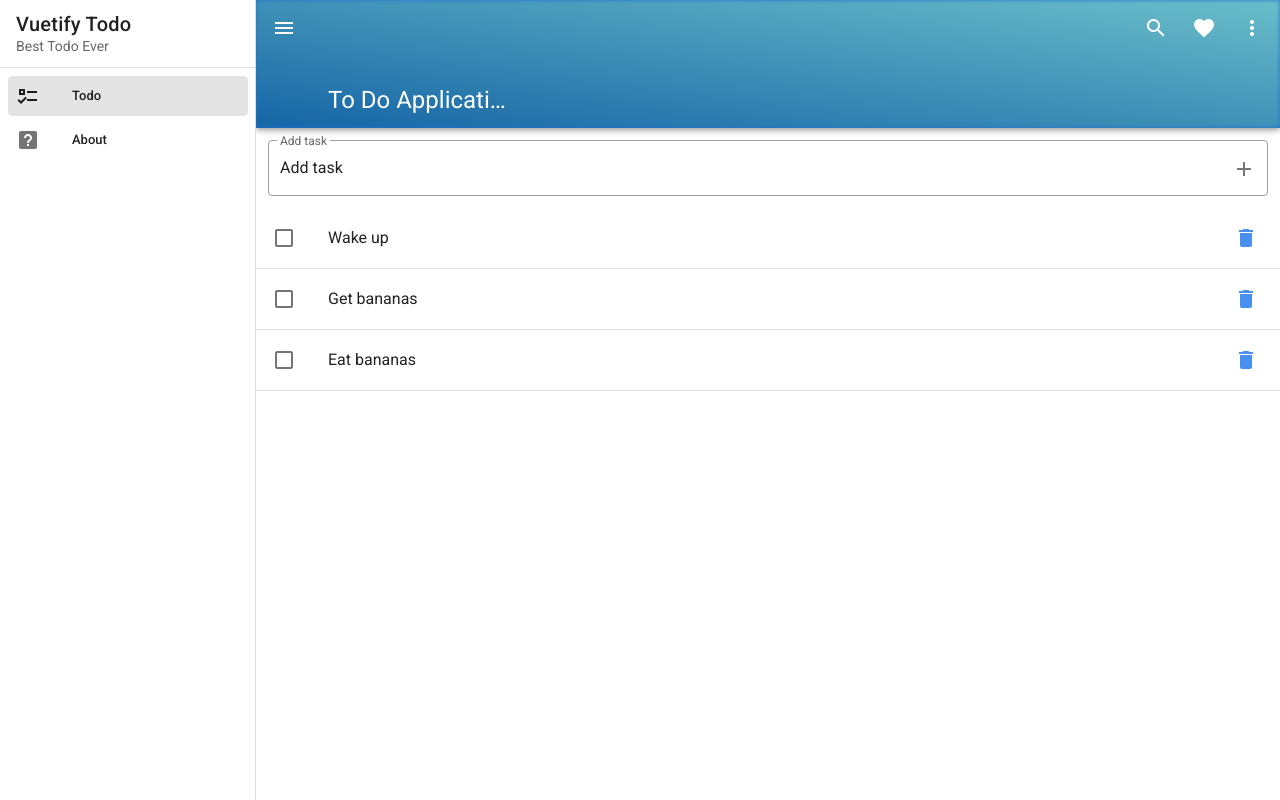
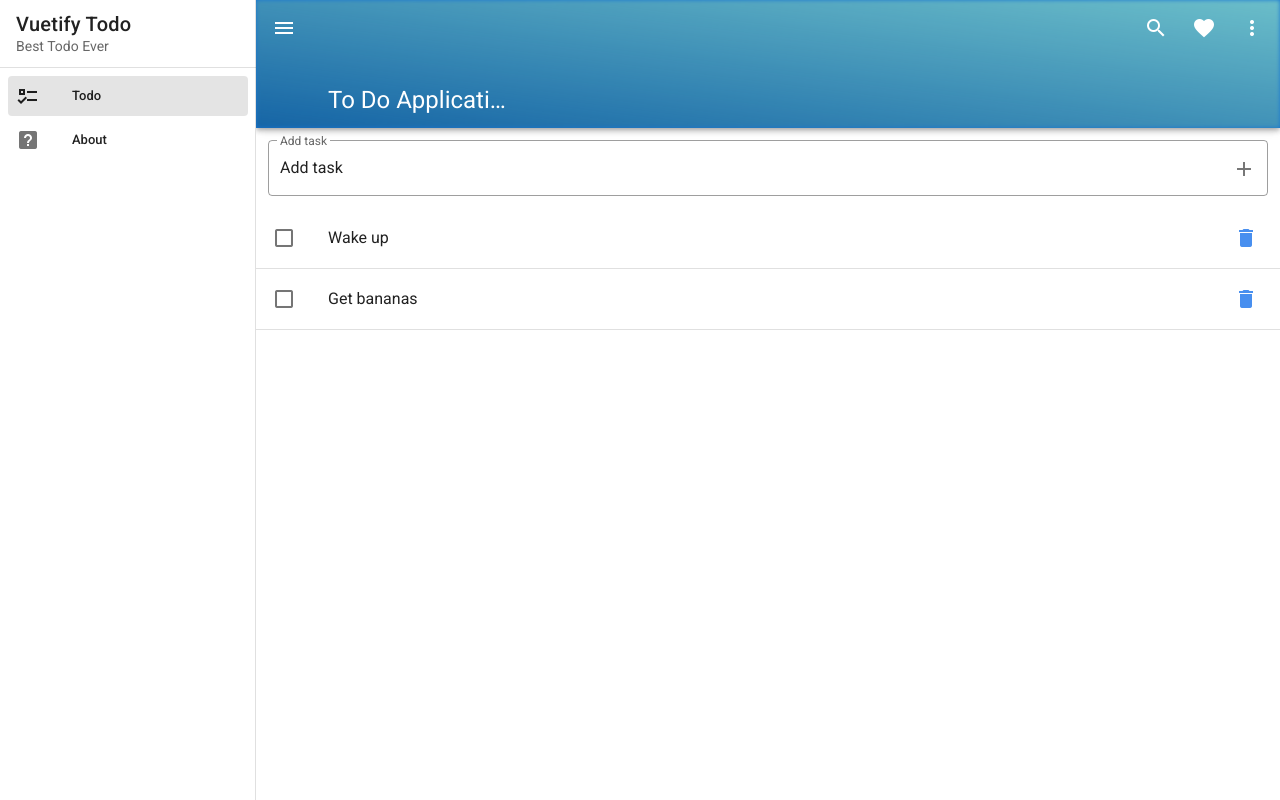
Before and after one commit to us-git/vuetify-todo, a Vue app: page /#/ in a window 1280 px wide. Built offline with nearby package versions, Linux system fonts and the light colour scheme.

Commit message:
Removed default task item

```diff
--- a/src/views/Todo.vue
+++ b/src/views/Todo.vue
@@ -76,11 +76,6 @@ export default {
           title: "Get bananas",
           done: false,
         },
-        {
-          id: 3,
-          title: "Eat bananas",
-          done: false,
-        },
       ],
     };
   },
```
